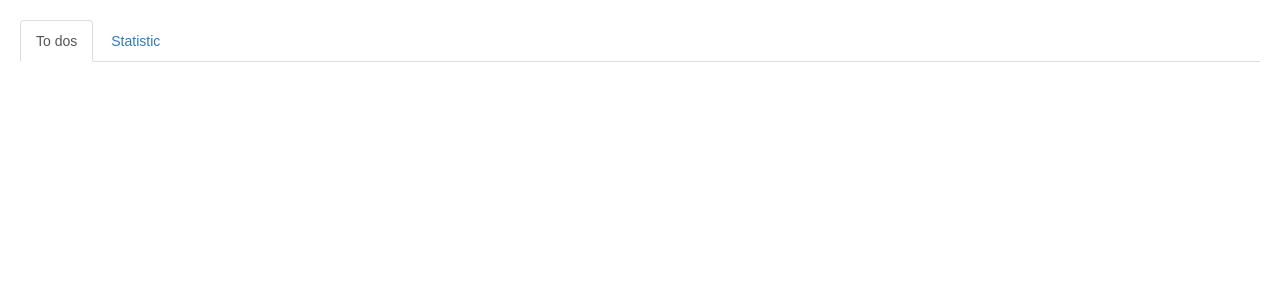
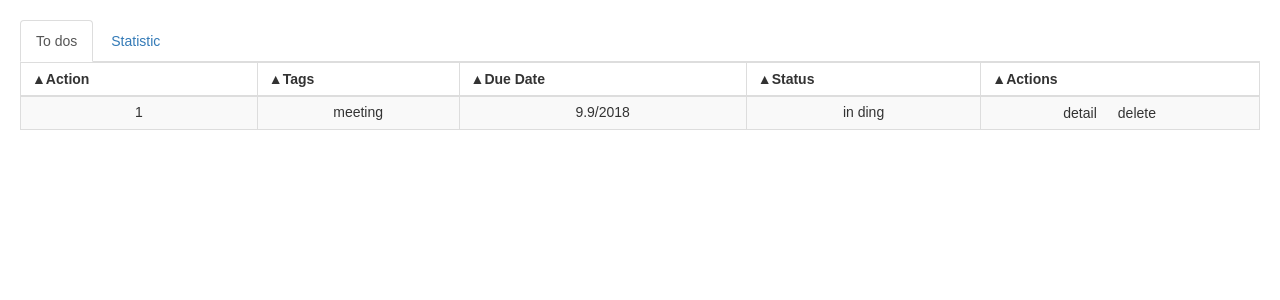
Before and after one commit to Jason-zf/todo-list-web-app, a React (Create React App) app: page / in a window 1280 px wide. Shown: the top 300 px of the page. Built offline with nearby package versions, Linux system fonts and the light colour scheme.

Commit message:
finish tableComponent to show table data

```diff
--- a/src/component/tab/component/tabComponent.js
+++ b/src/component/tab/component/tabComponent.js
@@ -1,5 +1,6 @@
 import React from "react";
 import TabController from "./tabControl";
+import TableComponent from '../../table'
 
 class TabComponent extends React.Component {
     render() {
@@ -7,7 +8,12 @@ class TabComponent extends React.Component {
             <div>
                 <TabController>
                     <div name="To dos">
-
+                        <TableComponent>{[{
+                            action: '1',
+                            tags: 'meeting',
+                            date: '9.9/2018',
+                            status: 'in ding',
+                        }]}</TableComponent>
                     </div>
                     <div name="Statistic">
 
--- a/src/component/tab/index.js
+++ b/src/component/tab/index.js
@@ -1,3 +1,3 @@
-import TabComponent from 'component/tabComponent';
+import TabComponent from './component/tabComponent';
 
 export default TabComponent;
--- /dev/null
+++ b/src/component/table/component/sortBtn.js
@@ -0,0 +1,27 @@
+import React from "react";
+import {Button} from "react-bootstrap";
+import '../css/table.css'
+
+class SortBtn extends React.Component {
+    constructor(props) {
+        super(props);
+        this.state = {
+            up: true
+        }
+    }
+
+    onClickBtn() {
+        this.setState({up: !this.state.up});
+    }
+
+    render() {
+        const symbol = (this.state.up === true ? '▲' : '▼');
+        return (
+            <Button bsClass='headerSortBtn' onClick={() => {
+                this.onClickBtn();
+            }}>{symbol}{this.props.children}</Button>
+        )
+    }
+}
+
+export default SortBtn;
--- /dev/null
+++ b/src/component/table/component/tableComponent.js
@@ -0,0 +1,43 @@
+import React from "react";
+import {Button, Table} from "react-bootstrap";
+import '../css/table.css'
+import SortBtn from "./sortBtn";
+
+class TableComponent extends React.Component {
+    constructor() {
+        super();
+    }
+
+    renderHeader() {
+        return (
+            <thead>
+            <tr>
+                <th><SortBtn>Action</SortBtn></th>
+                <th><SortBtn>Tags</SortBtn></th>
+                <th><SortBtn>Due Date</SortBtn></th>
+                <th><SortBtn>Status</SortBtn></th>
+                <th><SortBtn>Actions</SortBtn></th>
+            </tr>
+            </thead>
+        )
+    }
+
+    render() {
+        return (
+            <Table striped bordered condensed hover>
+                {this.renderHeader()}
+                <tbody>
+                {this.props.children && this.props.children.map(item => (
+                    <tr>
+                        {Object.values(item).map(value => (<td>{value}</td>))}
+                        <td><span className='detailSpan'>detail</span><Button bsClass='deleteBtn'>delete</Button></td>
+                    </tr>
+                ))}
+                </tbody>
+            </Table>
+        )
+    }
+}
+
+
+export default TableComponent;
--- /dev/null
+++ b/src/component/table/css/table.css
@@ -0,0 +1,20 @@
+.headerSortBtn {
+    width: 100%;
+    height: 100%;
+    border: none;
+    text-align: left;
+    background-color: inherit;
+}
+
+.detailSpan {
+    text-align: center;
+    background-color: inherit;
+}
+
+.deleteBtn {
+    width: 30%;
+    height: 100%;
+    border: none;
+    text-align: center;
+    background-color: inherit;
+}
--- /dev/null
+++ b/src/component/table/index.js
@@ -0,0 +1,3 @@
+import TableComponent from './component/tableComponent'
+
+export default TableComponent;
```
Also changed, not shown: src/App.js (+1 -9 lines).
